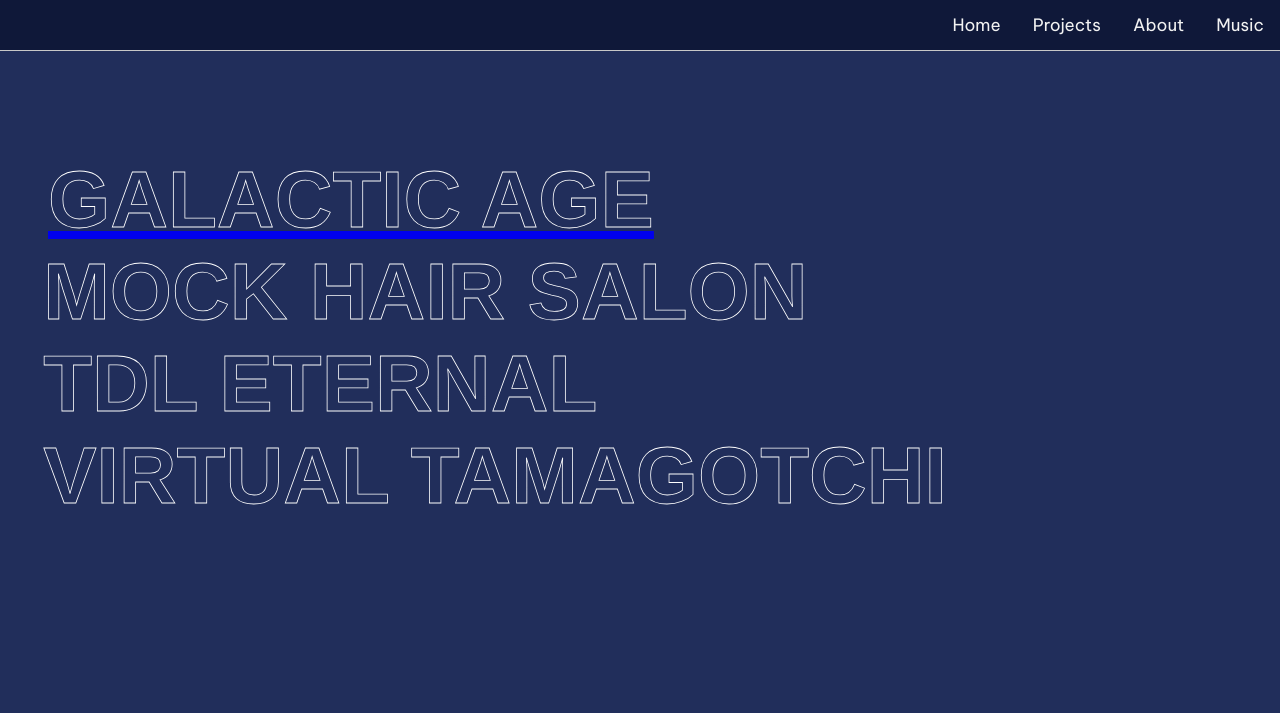
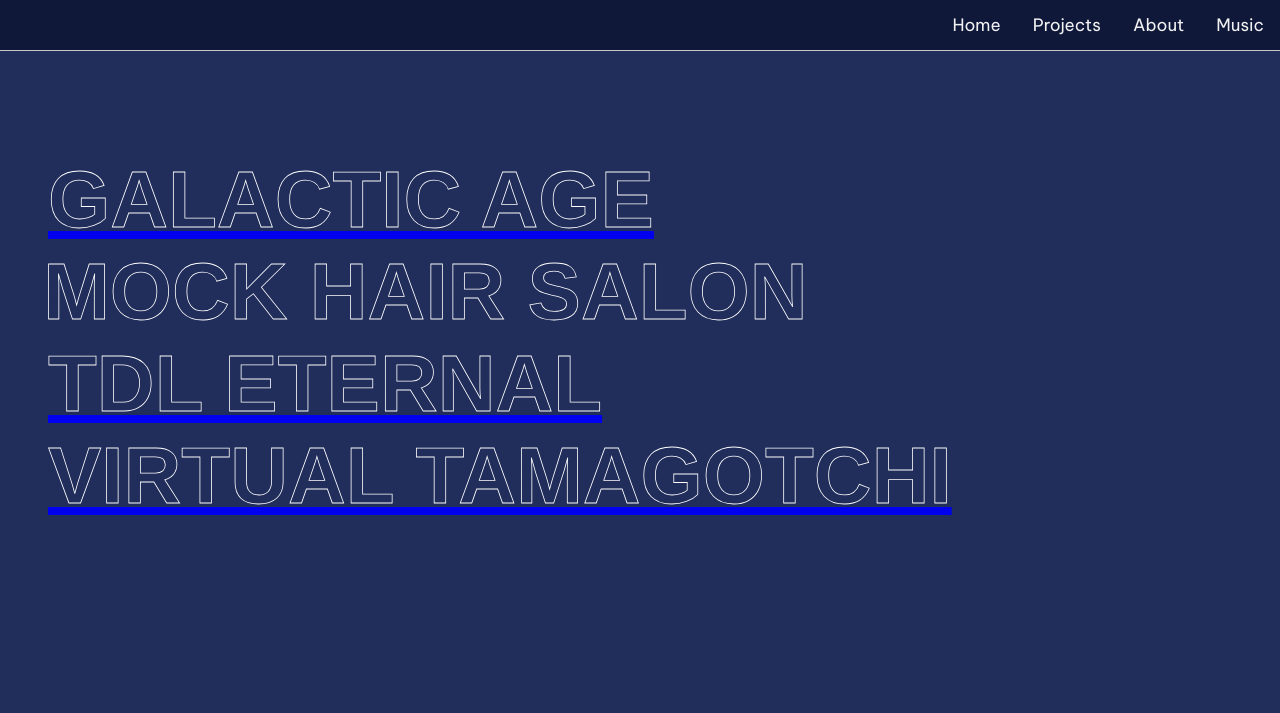
Before and after one commit to TimEmpey/Portfolio, a website built with webpack: page src/html/portfolio.html in a window 1280 px wide. Shown: the top 713 px of the page. Built offline with nearby package versions, Linux system fonts and the light colour scheme.

Commit message:
add projects link

```diff
--- a/src/html/portfolio.html
+++ b/src/html/portfolio.html
@@ -18,12 +18,12 @@
                 <!-- <h2>Projects</h2> -->
                 <a href='https://timempey.github.io/galactic-age/'><span class="project-item"><span data-menu-item-text="Galactic Age" class="project-item-title myDIV1">Galactic Age</span>
                 </span></a>
-                <span class="project-item"><span data-menu-item-text="Mock Hair Salon" class="project-item-title myDIV2">Mock Hair Salon</span>
+                <a href='https://github.com/TimEmpey/Hair-Salon'></a><span class="project-item"><span data-menu-item-text="Mock Hair Salon" class="project-item-title myDIV2">Mock Hair Salon</span>
                 </span>
-                <span class="project-item"><span data-menu-item-text="TDL Eternal" class="project-item-title myDIV3">TDL Eternal</span>
-                </span>
-                <span class="project-item"><span data-menu-item-text="Virtual Tamagotchi" class="project-item-title myDIV4">Virtual Tamagotchi</span>
-                </span>
+                <a href='https://rpglover101.itch.io/todolist-eternal'><span class="project-item"><span data-menu-item-text="TDL Eternal" class="project-item-title myDIV3">TDL Eternal</span>
+                </span></a>
+                <a href='https://timempey.github.io/virtual-tamagotchi/'><span class="project-item"><span data-menu-item-text="Virtual Tamagotchi" class="project-item-title myDIV4">Virtual Tamagotchi</span>
+                </span></a>
             </div>
         </div>
 
```
